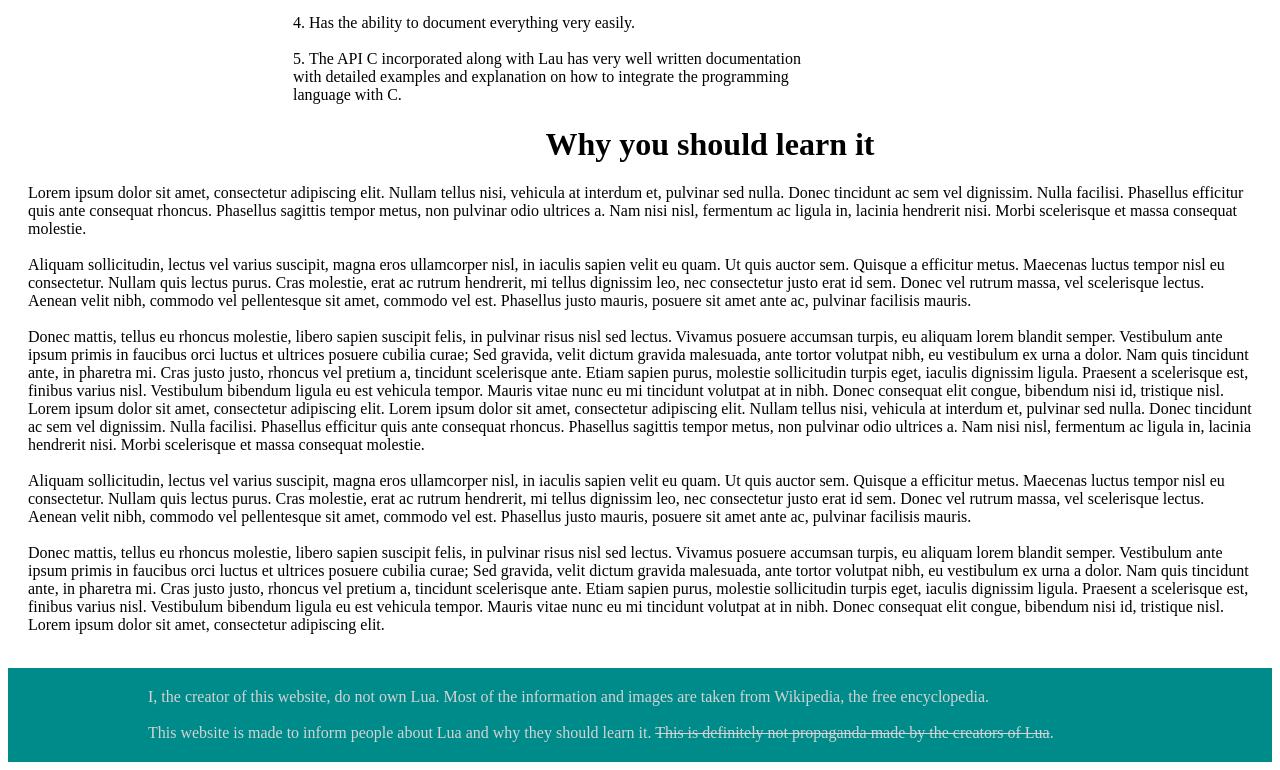
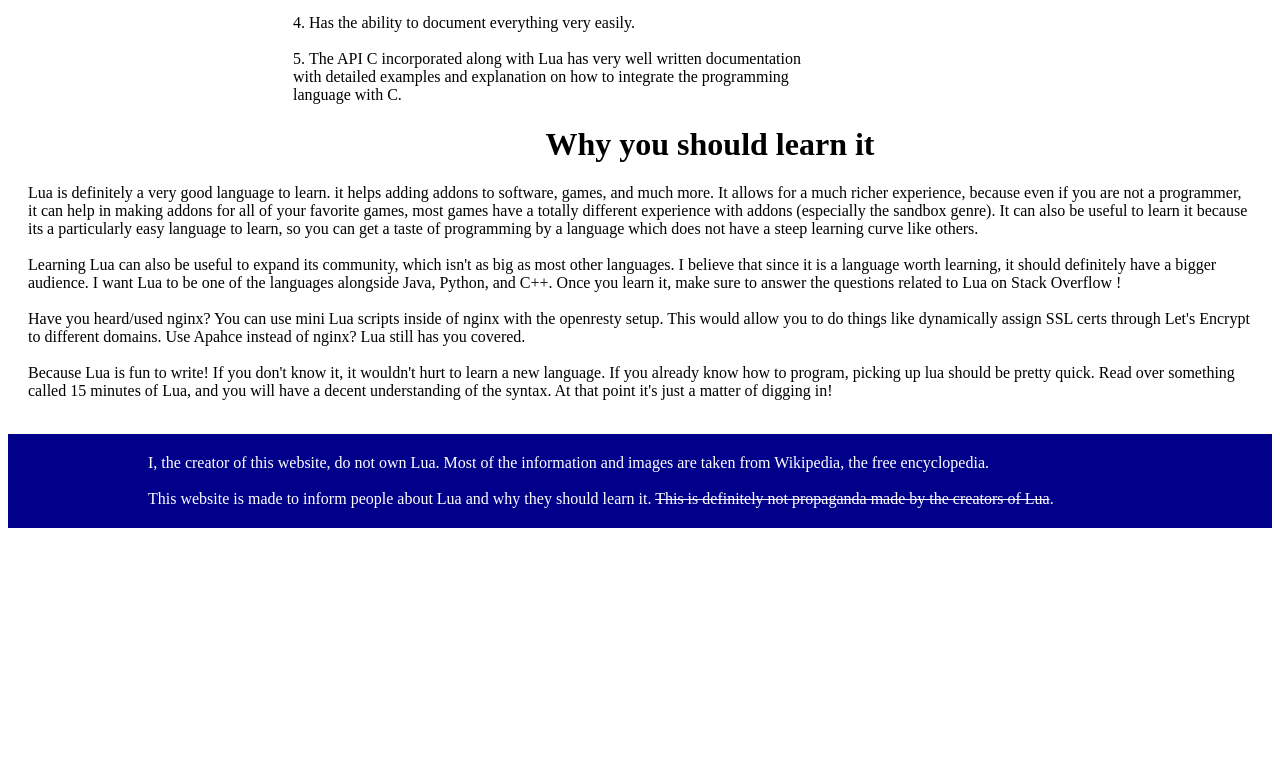
Before and after one commit to UniverseNature/Lua-Documentation, a plain HTML site: page index.html in a window 1280 px wide. Shown: the part 672-1442 px from the top of the page. After the commit the page ends 1208 px from the top, so only its background shows below. Drawn offline with Linux system fonts and the light colour scheme; a script that the page names is missing.

Commit message:
final change

```diff
--- a/index.html
+++ b/index.html
@@ -15,7 +15,7 @@
                     <td><a class="nav-bar-contents" href="#heading-1">Introduction to Lua</a></td>
                 </tr>
                 <tr>
-                   <td><a class="nav-bar-contents" href="#heading-2">It's Pros and Cons</a></td>
+                    <td><a class="nav-bar-contents" href="#heading-2">It's Pros and Cons</a></td>
                 </tr>
                 <tr>
                     <td><a class="nav-bar-contents" href="#heading-3">Why you should learn it</a></td>
@@ -49,17 +49,14 @@
                     <li>It has quick response time.</li><br>
                     <li id="buggy-item">Completely written in C language that can be manipulated<span class="buggy-listed-item"> easily.</span></li><br>
                     <li class="buggy-listed-item">Has the ability to document everything very easily.</li><br>
-                    <li class="buggy-listed-item">The API C incorporated along with Lau has very well written documentation<br> with detailed examples and explanation on how to integrate the programming<br> language with C.</li>
+                    <li class="buggy-listed-item">The API C incorporated along with Lua has very well written documentation<br> with detailed examples and explanation on how to integrate the programming<br> language with C.</li>
             </span>
             <h1 class="headings" id="heading-3">Why you should learn it</h1>
-            <span id="para-3">Lorem ipsum dolor sit amet, consectetur adipiscing elit. Nullam tellus nisi, vehicula at interdum et, pulvinar sed nulla. Donec tincidunt ac sem vel dignissim. Nulla facilisi. Phasellus efficitur quis ante consequat rhoncus. Phasellus sagittis tempor metus, non pulvinar odio ultrices a. Nam nisi nisl, fermentum ac ligula in, lacinia hendrerit nisi. Morbi scelerisque et massa consequat molestie.<br><br>
-                Aliquam sollicitudin, lectus vel varius suscipit, magna eros ullamcorper nisl, in iaculis sapien velit eu quam. Ut quis auctor sem. Quisque a efficitur metus. Maecenas luctus tempor nisl eu consectetur. Nullam quis lectus purus. Cras molestie, erat ac rutrum hendrerit, mi tellus dignissim leo, nec consectetur justo erat id sem. Donec vel rutrum massa, vel scelerisque lectus. Aenean velit nibh, commodo vel pellentesque sit amet, commodo vel est. Phasellus justo mauris, posuere sit amet ante ac, pulvinar facilisis mauris.<br><br>
-                Donec mattis, tellus eu rhoncus molestie, libero sapien suscipit felis, in pulvinar risus nisl sed lectus. Vivamus posuere accumsan turpis, eu aliquam lorem blandit semper. Vestibulum ante ipsum primis in faucibus orci luctus et ultrices posuere cubilia curae; Sed gravida, velit dictum gravida malesuada, ante tortor volutpat nibh, eu vestibulum ex urna a dolor. Nam quis tincidunt ante, in pharetra mi. Cras justo justo, rhoncus vel pretium a, tincidunt scelerisque ante. Etiam sapien purus, molestie sollicitudin turpis eget, iaculis dignissim ligula. Praesent a scelerisque est, finibus varius nisl. Vestibulum bibendum ligula eu est vehicula tempor. Mauris vitae nunc eu mi tincidunt volutpat at in nibh. Donec consequat elit congue, bibendum nisi id, tristique nisl. Lorem ipsum dolor sit amet, consectetur adipiscing elit.
-                Lorem ipsum dolor sit amet, consectetur adipiscing elit. Nullam tellus nisi, vehicula at interdum et, pulvinar sed nulla. Donec tincidunt ac sem vel dignissim. Nulla facilisi. Phasellus efficitur quis ante consequat rhoncus. Phasellus sagittis tempor metus, non pulvinar odio ultrices a. Nam nisi nisl, fermentum ac ligula in, lacinia hendrerit nisi. Morbi scelerisque et massa consequat molestie.<br><br>
-                Aliquam sollicitudin, lectus vel varius suscipit, magna eros ullamcorper nisl, in iaculis sapien velit eu quam. Ut quis auctor sem. Quisque a efficitur metus. Maecenas luctus tempor nisl eu consectetur. Nullam quis lectus purus. Cras molestie, erat ac rutrum hendrerit, mi tellus dignissim leo, nec consectetur justo erat id sem. Donec vel rutrum massa, vel scelerisque lectus. Aenean velit nibh, commodo vel pellentesque sit amet, commodo vel est. Phasellus justo mauris, posuere sit amet ante ac, pulvinar facilisis mauris.<br><br>
-                Donec mattis, tellus eu rhoncus molestie, libero sapien suscipit felis, in pulvinar risus nisl sed lectus. Vivamus posuere accumsan turpis, eu aliquam lorem blandit semper. Vestibulum ante ipsum primis in faucibus orci luctus et ultrices posuere cubilia curae; Sed gravida, velit dictum gravida malesuada, ante tortor volutpat nibh, eu vestibulum ex urna a dolor. Nam quis tincidunt ante, in pharetra mi. Cras justo justo, rhoncus vel pretium a, tincidunt scelerisque ante. Etiam sapien purus, molestie sollicitudin turpis eget, iaculis dignissim ligula. Praesent a scelerisque est, finibus varius nisl. Vestibulum bibendum ligula eu est vehicula tempor. Mauris vitae nunc eu mi tincidunt volutpat at in nibh. Donec consequat elit congue, bibendum nisi id, tristique nisl. Lorem ipsum dolor sit amet, consectetur adipiscing elit.
+            <span id="para-3">Lua is definitely a very good language to learn. it helps adding addons to software, games, and much more. It allows for a much richer experience, because even if you are not a programmer, it can help in making addons for all of your favorite games, most games have a totally different experience with addons (especially the sandbox genre). It can also be useful to learn it because its a particularly easy language to learn, so you can get a taste of programming by a language which does not have a steep learning curve like others.<br><br>
+                Learning Lua can also be useful to expand its community, which isn't as big as most other languages. I believe that since it is a language worth learning, it should definitely have a bigger audience. I want Lua to be one of the languages alongside Java, Python, and C++. Once you learn it, make sure to answer the questions related to Lua on Stack Overflow !<br><br>
+                Have you heard/used nginx? You can use mini Lua scripts inside of nginx with the openresty setup. This would allow you to do things like dynamically assign SSL certs through Let's Encrypt to different domains. Use Apahce instead of nginx? Lua still has you covered.<br><br>
+                Because Lua is fun to write! If you don't know it, it wouldn't hurt to learn a new language. If you already know how to program, picking up lua should be pretty quick. Read over something called 15 minutes of Lua, and you will have a decent understanding of the syntax. At that point it's just a matter of digging in!<br><br>
             </span>
-        <br><br>
         </main>
         <footer>
             <div>
--- /dev/null
+++ b/script.js
@@ -0,0 +1 @@
+alert("Make sure your zoom level is 100%, or else the page will not show as intended. There might be bugs in the \"Cons\" section, but I am working to fix them.");
--- a/style.css
+++ b/style.css
@@ -44,8 +44,8 @@ th, td {padding:10px;}
 table, th, td {border: 1px solid black;
     width:210px;}
 
-footer{background-color:darkcyan;
-    color:lightgray;
+footer{background-color:darkblue;
+    color:white;
     padding:20px;
     padding-left:140px;}
 
```
